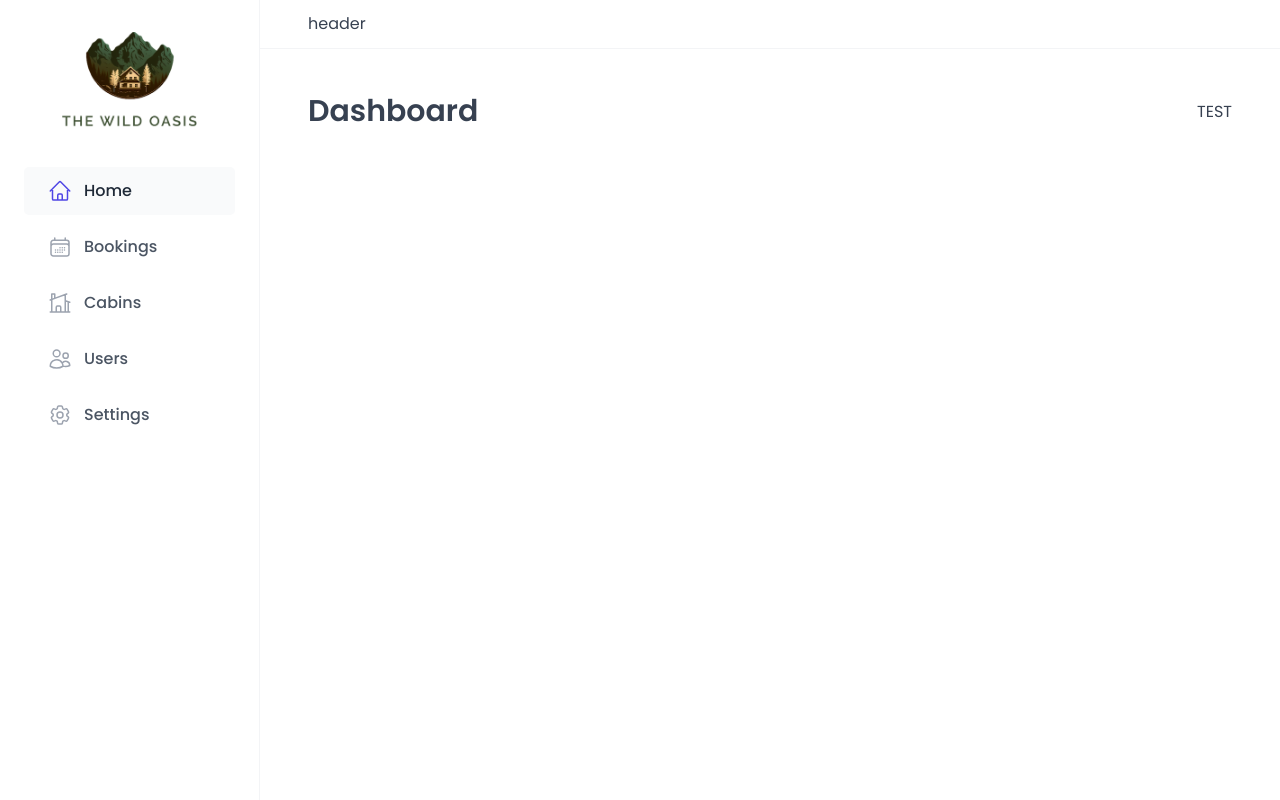
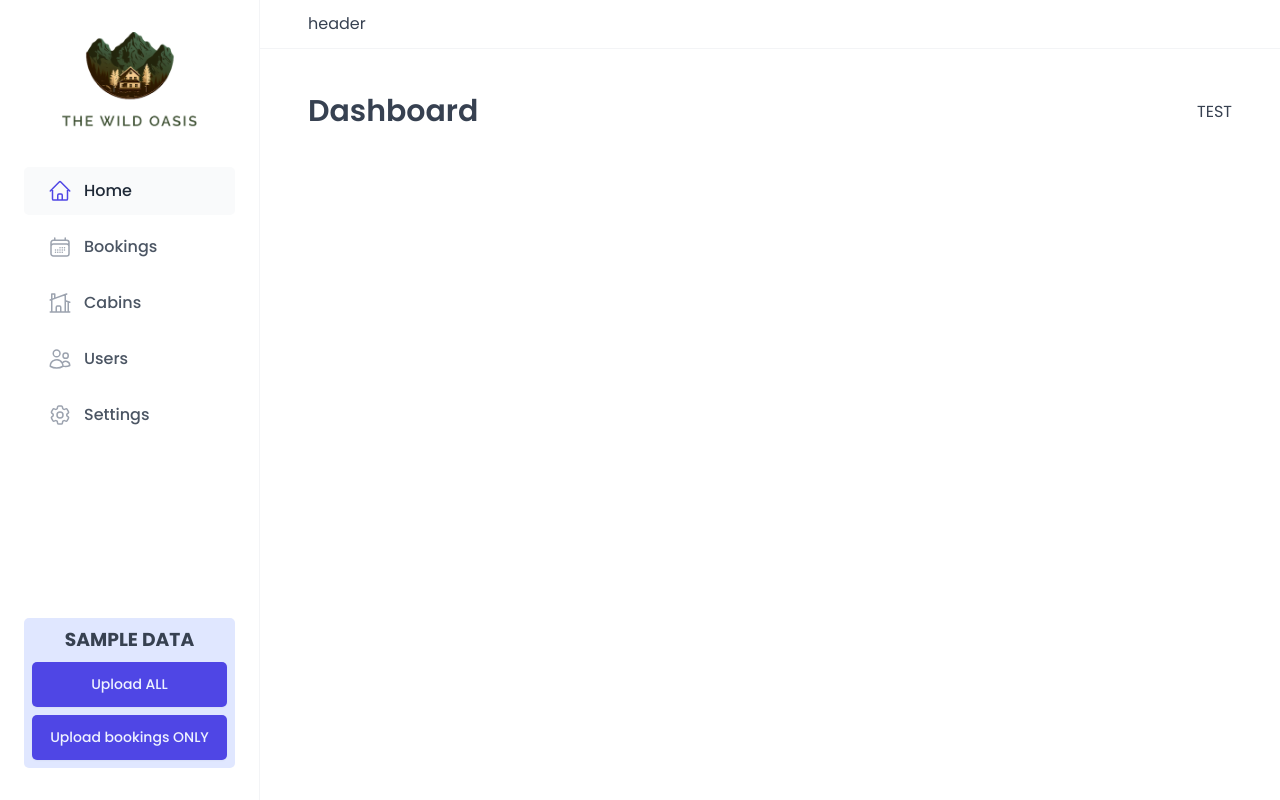
Before and after one commit to Karimatif33/TheWildOasis, a React (Vite) app: page /dashboard in a window 1280 px wide. Built offline with nearby package versions, Linux system fonts and the light colour scheme; a web font is replaced by a local one.

Commit message:
but dumy data btns

```diff
--- a/data/Uploader.jsx
+++ b/data/Uploader.jsx
@@ -1,6 +1,6 @@
 import { useState } from "react";
 import { isFuture, isPast, isToday } from "date-fns";
-import supabase from "../services/supabase";
+import supabase from "../src/services/supabase";
 import Button from "../ui/Button";
 import { subtractDates } from "../utils/helpers";
 
--- a/data/data-cabins.js
+++ b/data/data-cabins.js
@@ -1,4 +1,4 @@
-import { supabaseUrl } from "../services/supabase";
+import { supabaseUrl } from "../src/services/supabase";
 
 const imageUrl = `${supabaseUrl}/storage/v1/object/public/cabin-images/`;
 
--- a/ui/Sidebar.jsx
+++ b/ui/Sidebar.jsx
@@ -1,6 +1,7 @@
 import styled from "styled-components";
 import Logo from "./Logo";
 import MainNav from "./MainNav";
+import Uploader from "../data/Uploader";
 
 const StyledSidebar = styled.aside`
   background-color: var(--color-grey-0);
@@ -22,6 +23,7 @@ function Sidebar() {
     <StyledSidebar>
       <Logo />
       <MainNav />
+      <Uploader />
     </StyledSidebar>
   );
 }
```
